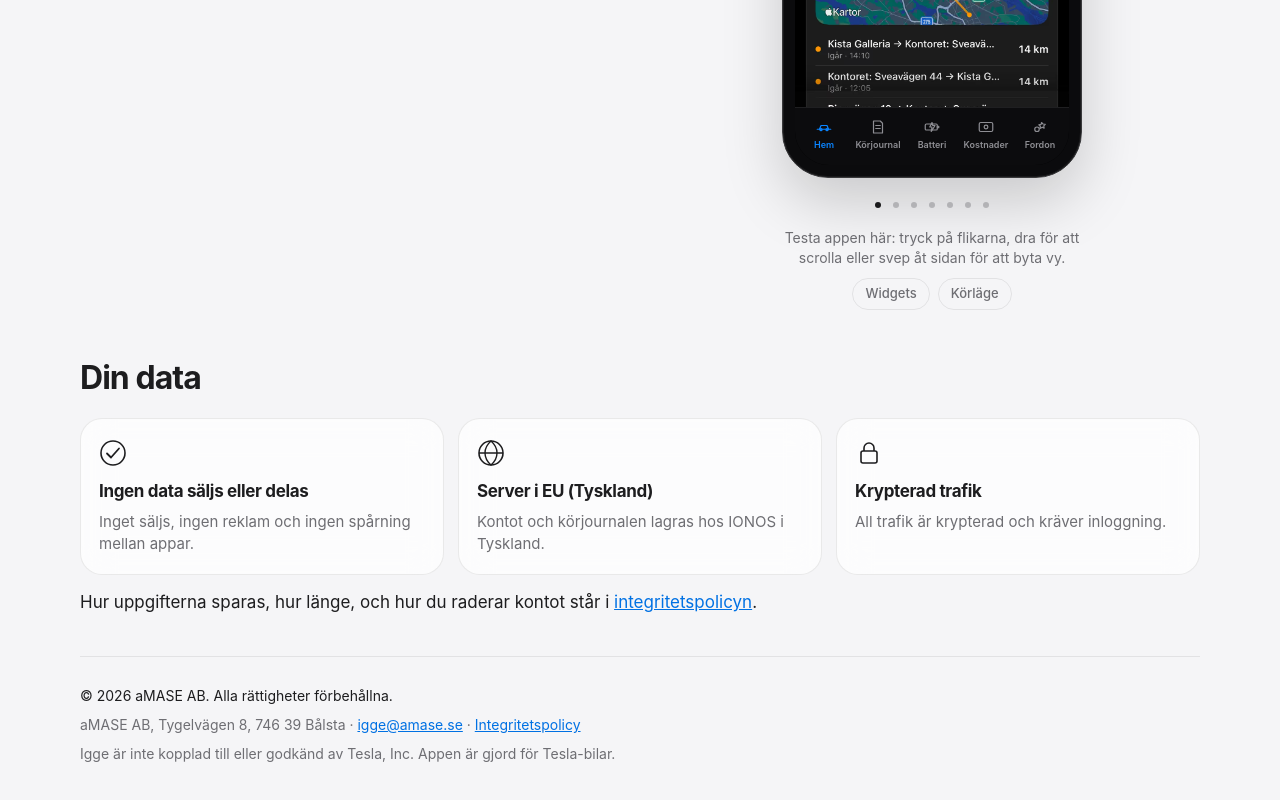
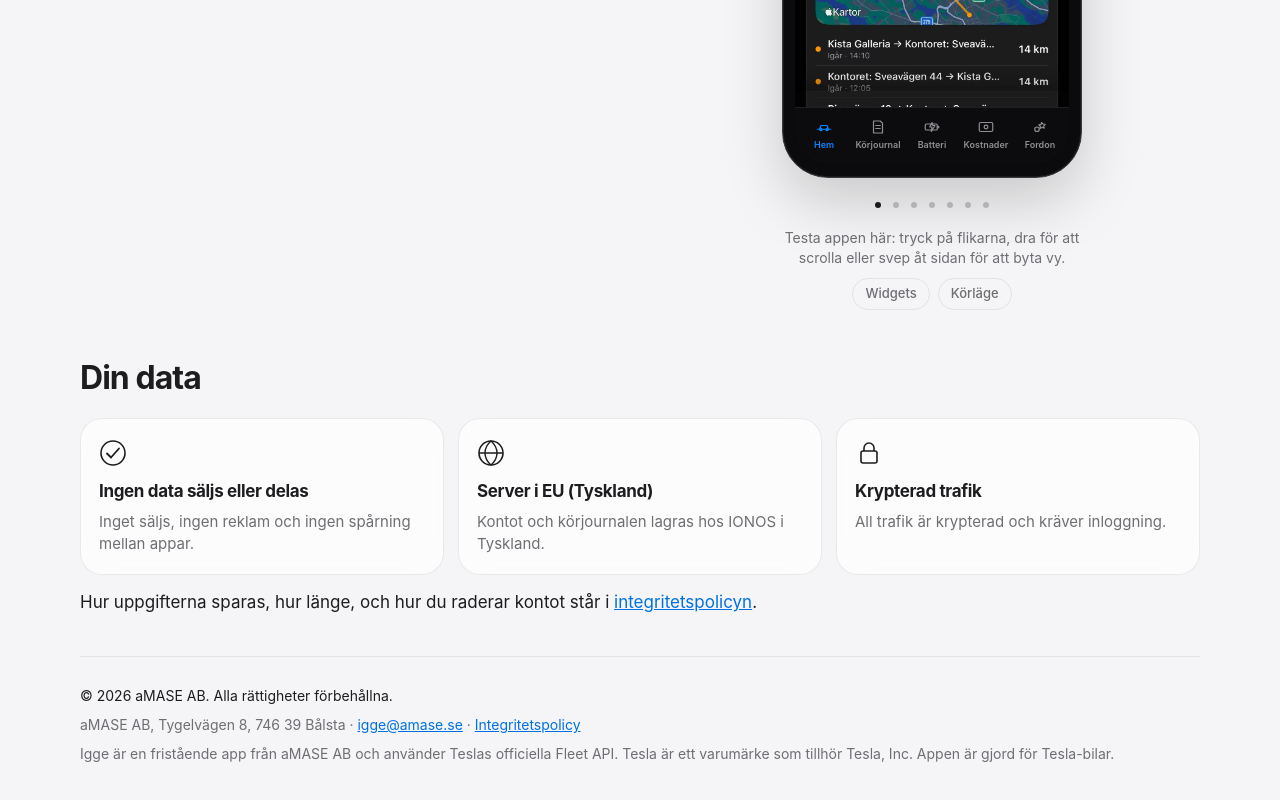
Before and after one commit to amase-apps/igge-site, a plain HTML site: page index.html in a window 1280 px wide. Shown: the part 817-1617 px from the top of the page. Drawn offline with Linux system fonts and the light colour scheme.

Commit message:
State that Igge is an independent app using Tesla's Fleet API.
The old disclaimer in the three footers now names aMASE AB and Tesla's trademark.

```diff
--- a/index.html
+++ b/index.html
@@ -172,7 +172,7 @@
 <footer>
   <p class="copy">© 2026 aMASE AB. Alla rättigheter förbehållna.</p>
   <p>aMASE AB, Tygelvägen 8, 746 39 Bålsta · <a href="mailto:igge@amase.se">igge@amase.se</a> · <a href="integritet/">Integritetspolicy</a></p>
-  <p>Igge är inte kopplad till eller godkänd av Tesla, Inc. Appen är gjord för Tesla-bilar.</p>
+  <p>Igge är en fristående app från aMASE AB och använder Teslas officiella Fleet API. Tesla är ett varumärke som tillhör Tesla, Inc. Appen är gjord för Tesla-bilar.</p>
 </footer>
 </div>
 <div class="phone-modal" id="phone-modal" role="dialog" aria-modal="true" aria-label="Förstorad telefon" hidden>
```
Also changed, not shown: integritet/index.html (+1 -1 lines), villkor/index.html (+1 -1 lines).
